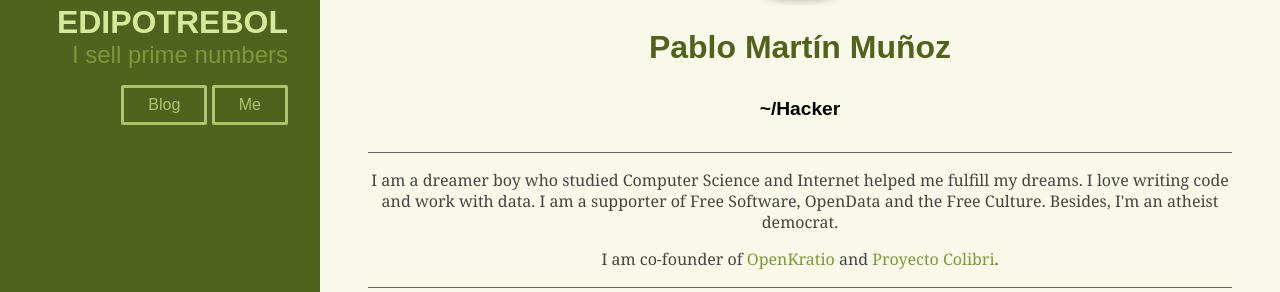
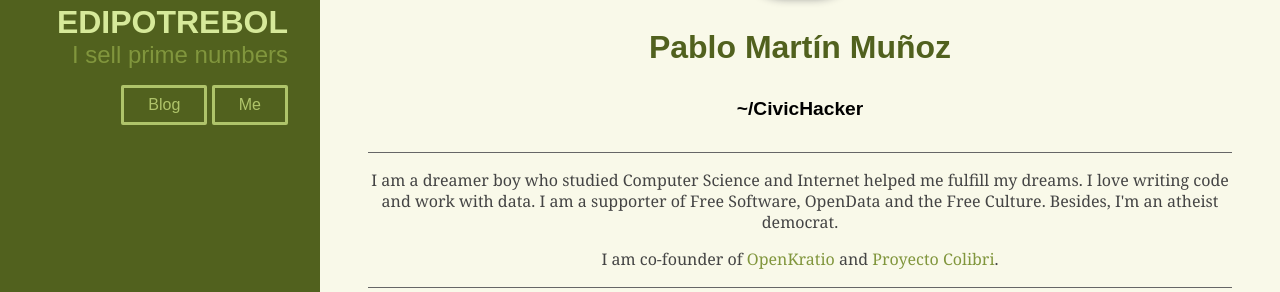
Before and after one commit to edipotrebol/edipotrebol.github.com, a Jekyll site: the page built from me.html, in a window 1280 px wide. Shown: the part 162-454 px from the top of the page. Built offline with Jekyll 4.4.1, drawn with Linux system fonts in a browser that asks for light colours.

Commit message:
Some minor changes

```diff
--- a/me.html
+++ b/me.html
@@ -6,10 +6,9 @@
 <div class="content pure-u-1">
     <div class="me pure-u-1">
         <img class="me-avatar"
-           alt="Eric Ferraiuolo's avatar" src="/img/common/edipotrebol.jpg"
-           height="48" width="48">
+           alt="edipotrebol avatar" src="/img/common/edipotrebol.jpg">
         <h2 class="me-name pure-u-1">Pablo Martín Muñoz</h2>
-        <h5 class="me-title pure-u-1">~/Hacker</h5>
+        <h5 class="me-title pure-u-1">~/CivicHacker</h5>
         <div class="me-bio pure-u-1">
             <p>I am a dreamer boy who studied Computer Science and Internet helped me fulfill my dreams. I love writing code and work with data. I am a supporter of Free Software, OpenData and the Free Culture. Besides, I'm an atheist democrat.</p>
             <p>I am co-founder of <a href="http://openkratio.org" target="_blank">OpenKratio</a> and <a href="http://proyectocolibri.es" target="_blank">Proyecto Colibri</a>.</p>
```
